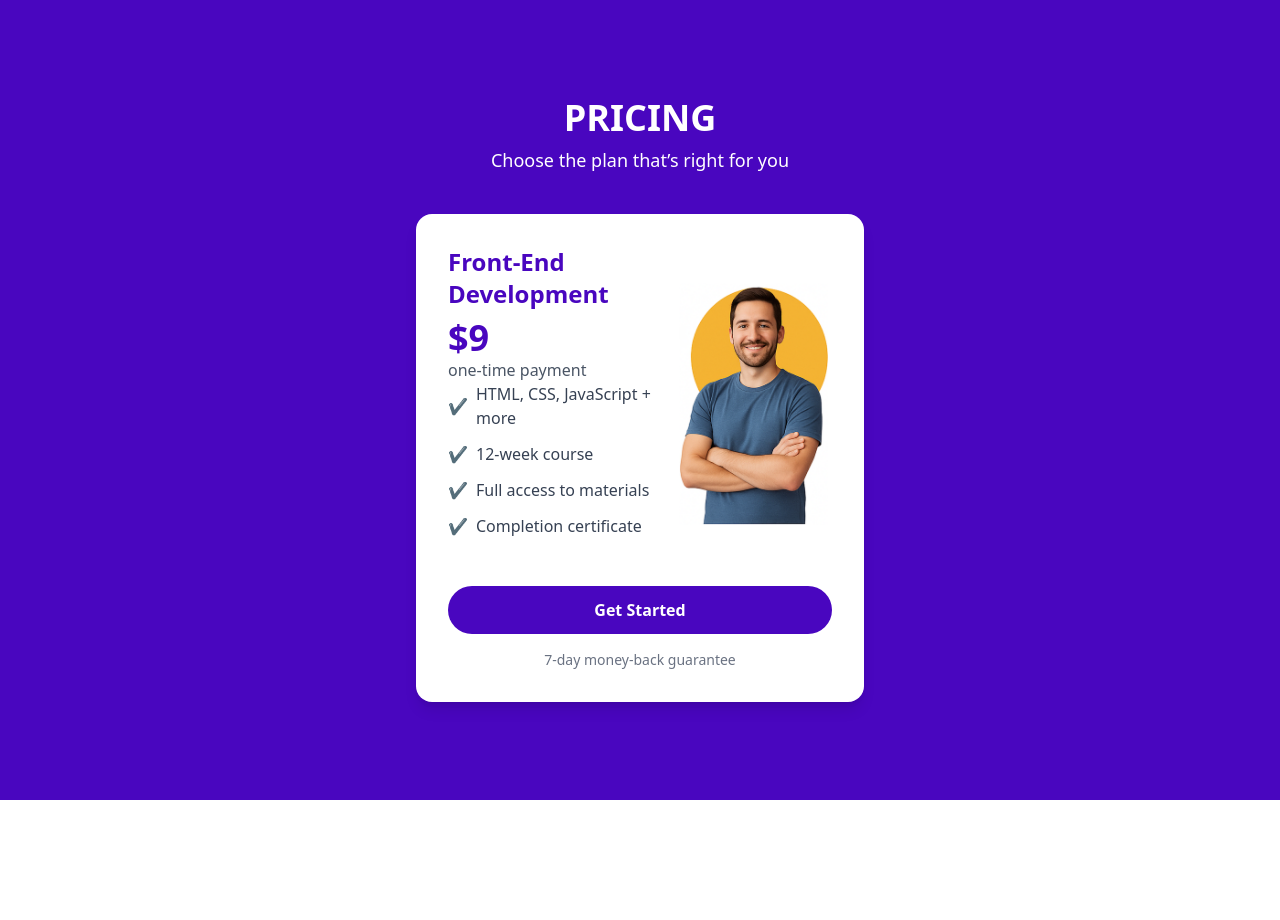
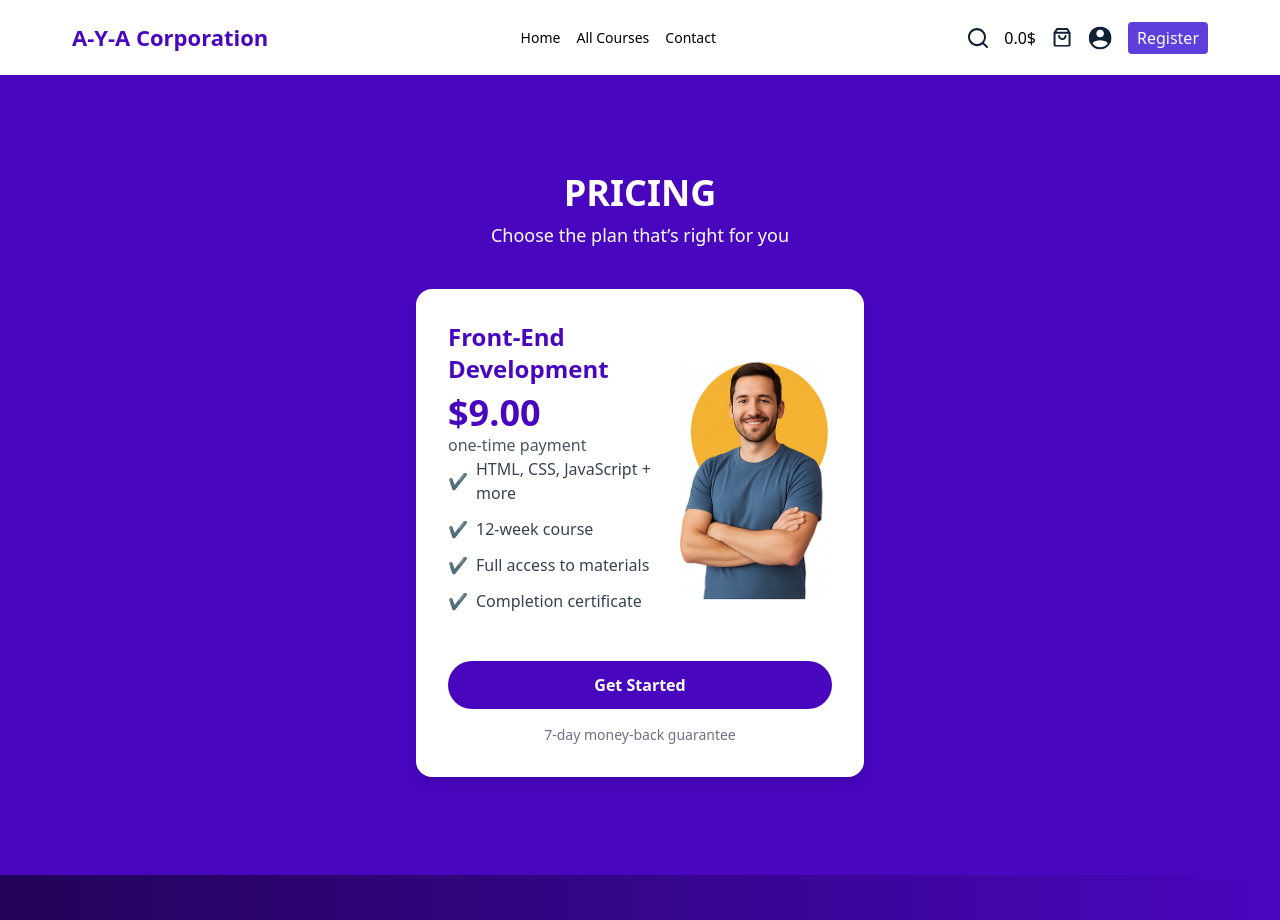
Before and after one commit to Abdul-Muqaddam/A_Y_A_corporation_course_website, a React (Vite) app in the folder frontend/: page /Pricing in a window 1280 px wide. Shown: the top 920 px of the page. Before the commit the page ends 800 px from the top, so only its background shows below. Built offline with nearby package versions, Linux system fonts and the light colour scheme.

Commit message:
fixing issues to get approvel

```diff
--- a/frontend/src/components/pricing.jsx
+++ b/frontend/src/components/pricing.jsx
@@ -1,9 +1,12 @@
 import React from "react";
 import { Link } from "react-router-dom";
 import tutorPic from "../assets/pic_pricing.png"
+import Header from "./header";
+import Footer from "./footer";
 function Pricing() {
     return (
         <>
+        <Header/>
             <div class="min-h-screen bg-[#4906BF] flex flex-col items-center justify-center px-4 py-10">
                 {/* <!-- Title --> */}
                 <h1 class="text-white text-4xl font-bold mb-2">PRICING</h1>
@@ -17,7 +20,7 @@ function Pricing() {
 
                             <div class="text-left">
                                 <h2 class="text-2xl font-bold text-[#4906BF]">Front-End Development</h2>
-                                <p class="text-4xl font-extrabold text-[#4906BF] mt-2">$9</p>
+                                <p class="text-4xl font-extrabold text-[#4906BF] mt-2">$9.00</p>
                                 <p class="text-gray-600">one-time payment</p>
                             </div>
 
@@ -46,7 +49,7 @@ function Pricing() {
                     <p class="text-sm text-gray-500 mt-4">7-day money-back guarantee</p>
                 </div>
             </div>
-
+            <Footer/>
         </>
     )
 }
```
